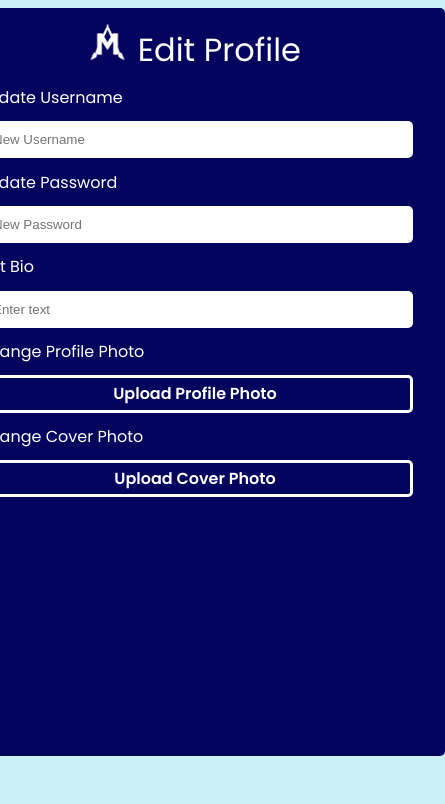
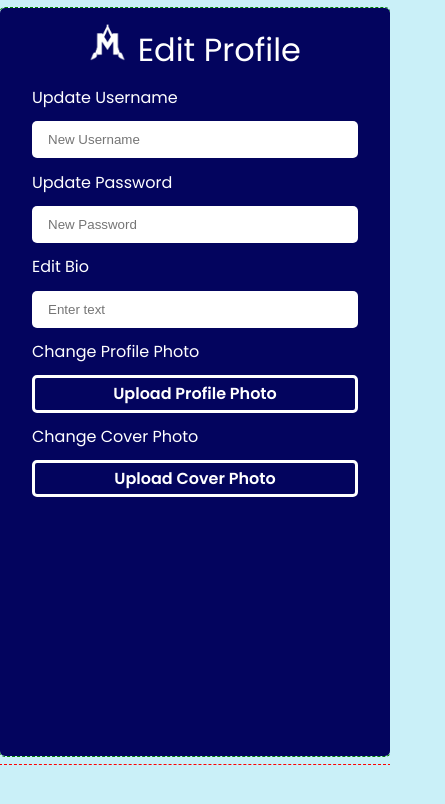
Before and after one commit to HARALARK/MashArt, a React (Create React App) app in the folder mashart/frontend/: page /edit-profile in a window 390 px wide. Shown: the top 804 px of the page, 445 px wide, since content can reach past the window. Built offline with nearby package versions, Linux system fonts and the light colour scheme; a web font is replaced by a local one.

Commit message:
Added adjustments for mobile viewing

```diff
--- a/mashart/frontend/src/components/TabComponent/Tabs.js
+++ b/mashart/frontend/src/components/TabComponent/Tabs.js
@@ -45,14 +45,13 @@ const Tabs = () => {
 }
 
 const TabsContainer = styled.div`
-  width: 80%;
+  width: 90%;
   height: auto;
   min-height: 400px;
   margin: 0.25rem auto 1.5rem;
   padding: 2rem 1rem;
   color: #021216;
   border-radius: 2rem;
-
   @media (max-width: 769px) {
     padding: 2rem 0;
   }
--- a/mashart/frontend/src/screens/EditProfileScreen.js
+++ b/mashart/frontend/src/screens/EditProfileScreen.js
@@ -55,6 +55,7 @@ const Container = styled.div`
   align-items: center;
   justify-content: center;
   height: calc(100vh - 80px);
+  width: 100vw;
   .design-container {
     display: none;
   }
@@ -70,12 +71,14 @@ const Container = styled.div`
   }
 
   // TODO: add for mobile
-  @media ${device.laptop} {
+  @media ${device.tablet} {
     flex-direction: row;
     height: calc(100vh - 80px);
     gap: 2rem;
     padding: 0 2rem;
+    width: 50vw;}
 
+    outline: 1px dashed red;
 `
 
 const Form = styled.form`
@@ -83,12 +86,12 @@ const Form = styled.form`
   padding: 1rem 2rem 1rem;
   border-radius: 5px;
   // TODO: adjust h and w for different sizes
-  width: 500px;
+  width: 100%;
   height: 98%;
   display: flex;
   flex-direction: column;
   gap: 0.7rem;
-
+  outline: 1px dashed green;
 `
 
 const Button = styled.p`
--- a/mashart/frontend/src/screens/ProfileScreen.js
+++ b/mashart/frontend/src/screens/ProfileScreen.js
@@ -179,9 +179,11 @@ const MiscHolder = styled.div`
   justify-content: space-between;
   padding: 0 1rem;
   width: 100%;
+  flex-direction: column;
   @media ${device.tablet} {
     padding: 0;
     justify-content: space-evenly;
+    flex-direction: row;
   }
 `
 
```
